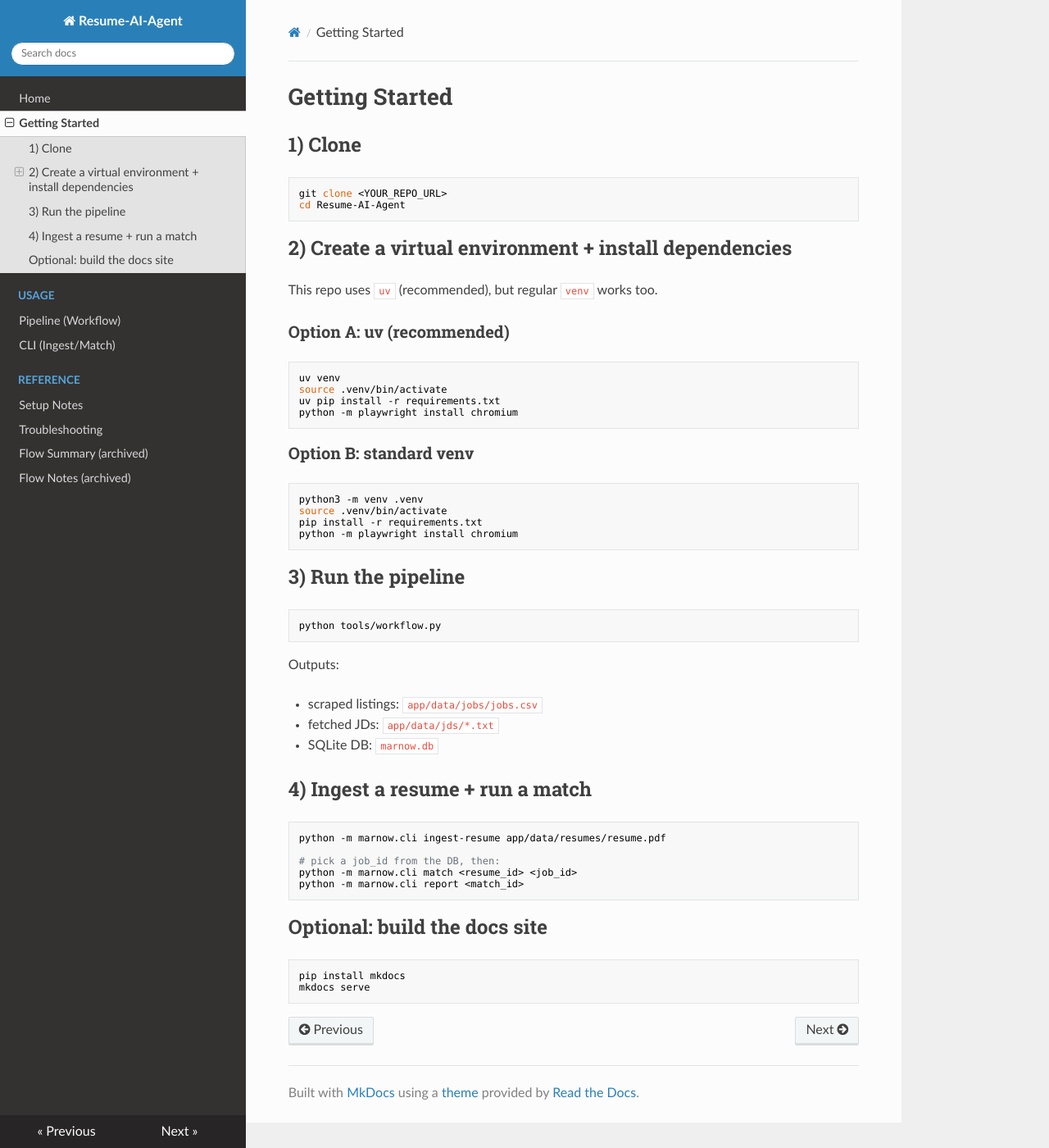
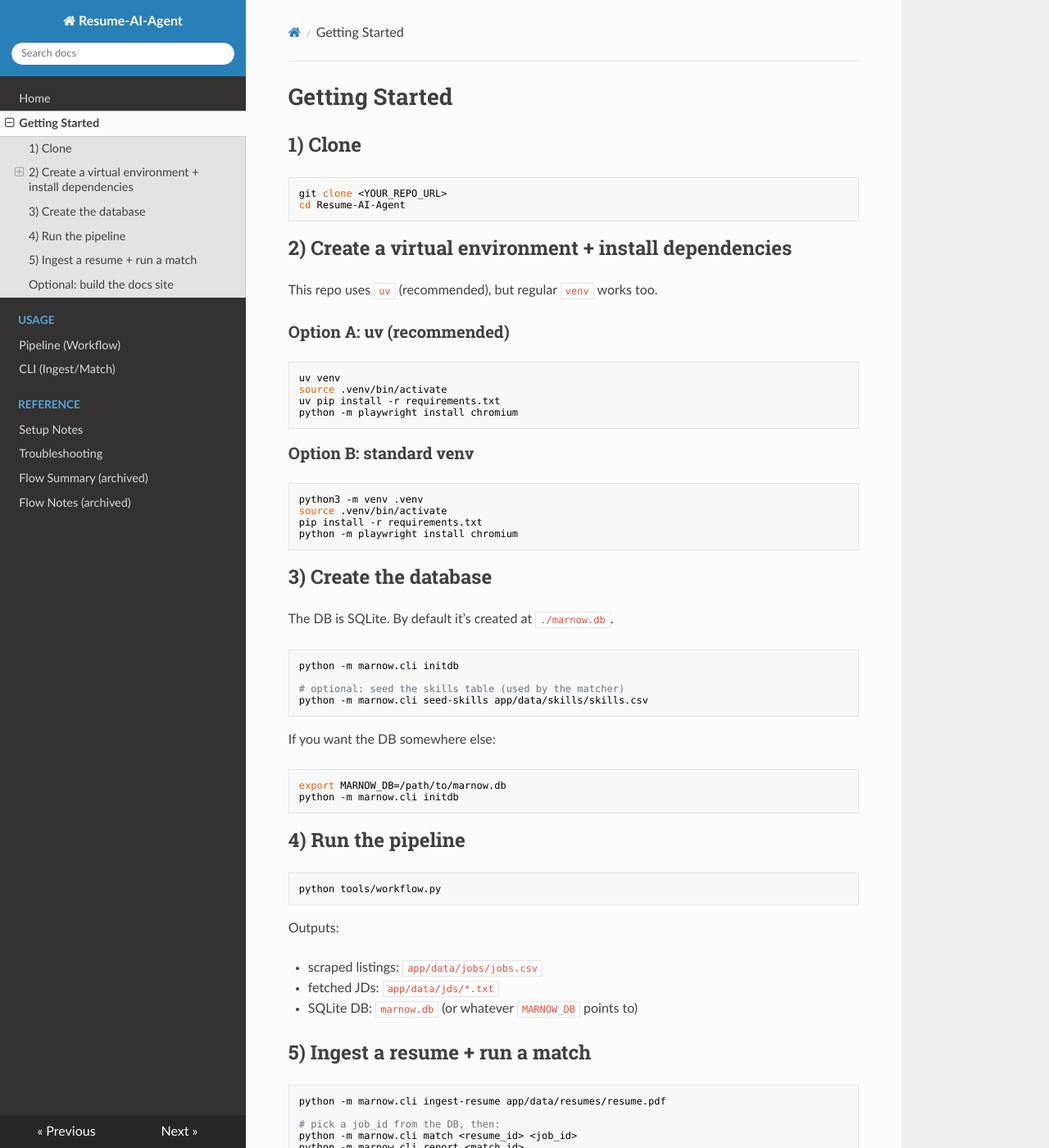
Before and after one commit to AmbarishGK/Resume-AI-Agent, an MkDocs documentation site: the page built from docs/getting-started.md, in a window 1280 px wide and 1400 px high. Shown: the whole window at 82% size. Built offline with MkDocs 1.6.1, drawn with Linux system fonts in a browser that asks for light colours; nearby versions of some CDN libraries.

Commit message:
Document DB initialization and seeding

````diff
--- a/docs/getting-started.md
+++ b/docs/getting-started.md
@@ -29,7 +29,25 @@ pip install -r requirements.txt
 python -m playwright install chromium
 ```
 
-## 3) Run the pipeline
+## 3) Create the database
+
+The DB is SQLite. By default it’s created at `./marnow.db`.
+
+```bash
+python -m marnow.cli initdb
+
+# optional: seed the skills table (used by the matcher)
+python -m marnow.cli seed-skills app/data/skills/skills.csv
+```
+
+If you want the DB somewhere else:
+
+```bash
+export MARNOW_DB=/path/to/marnow.db
+python -m marnow.cli initdb
+```
+
+## 4) Run the pipeline
 
 ```bash
 python tools/workflow.py
@@ -39,9 +57,9 @@ Outputs:
 
 - scraped listings: `app/data/jobs/jobs.csv`
 - fetched JDs: `app/data/jds/*.txt`
-- SQLite DB: `marnow.db`
+- SQLite DB: `marnow.db` (or whatever `MARNOW_DB` points to)
 
-## 4) Ingest a resume + run a match
+## 5) Ingest a resume + run a match
 
 ```bash
 python -m marnow.cli ingest-resume app/data/resumes/resume.pdf
````
Also changed, not shown: README.md (+7 -0 lines), WORKFLOW.md (+5 -1 lines), docs/cli.md (+4 -0 lines), docs/workflow.md (+3 -1 lines).
